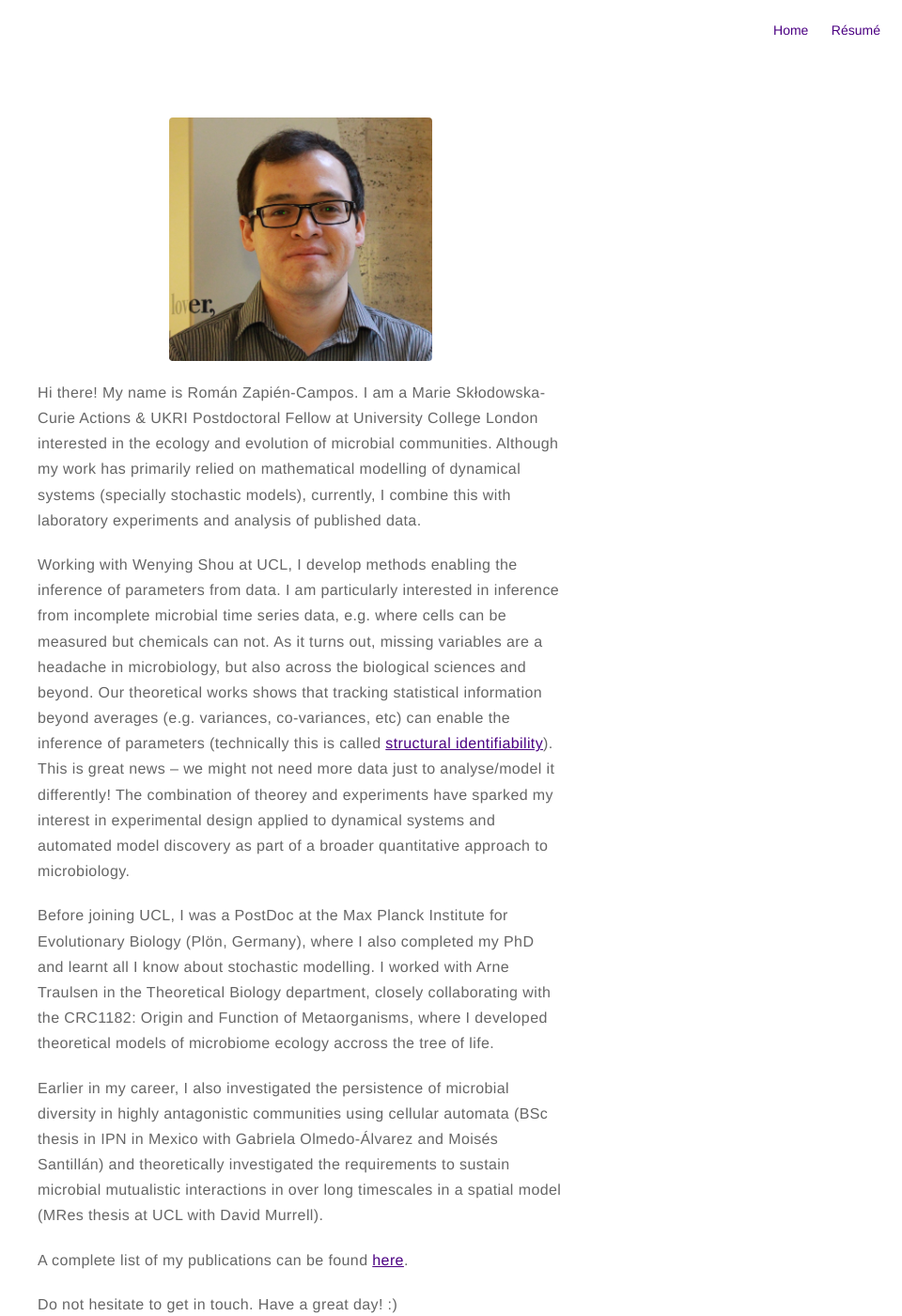
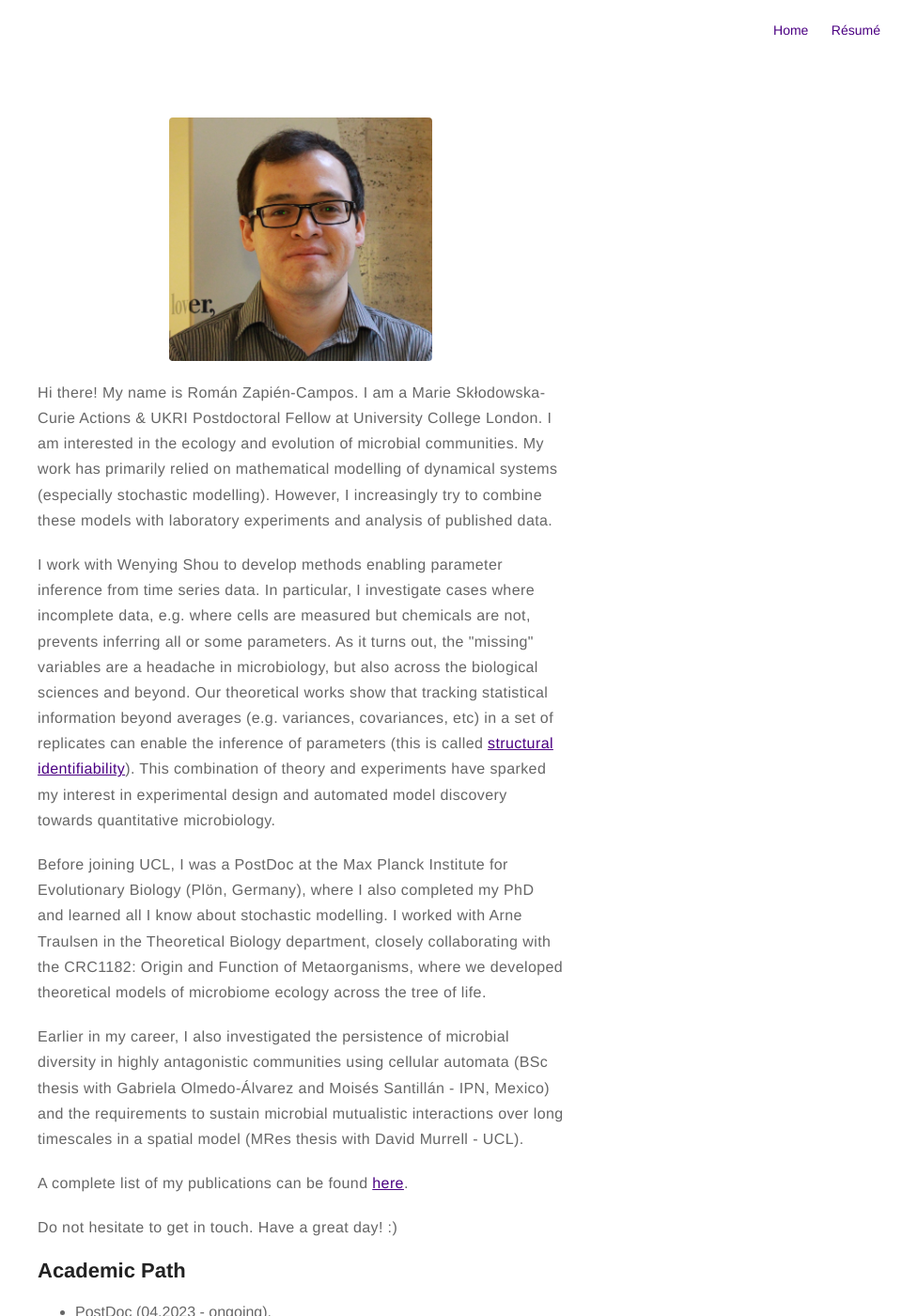
Before and after one commit to romanzapien/romanzapien.github.io, a Jekyll site: the page built from about.md, in a window 1280 px wide and 1400 px high. Shown: the whole window at 94% size, without its empty margins (320-1280 px from the left). Built offline with Jekyll 4.4.1, drawn with Linux system fonts in a browser that asks for light colours.

Commit message:
Update about.md

```diff
--- a/about.md
+++ b/about.md
@@ -4,13 +4,13 @@ layout: page
 ---
 ![Profile Image]({{ site.url }}/{{ site.picture }})
 
-<p>Hi there! My name is Román Zapién-Campos. I am a Marie Skłodowska-Curie Actions & UKRI Postdoctoral Fellow at University College London interested in the ecology and evolution of microbial communities. Although my work has primarily relied on mathematical modelling of dynamical systems (specially stochastic models), currently, I combine this with laboratory experiments and analysis of published data.</p>
+<p>Hi there! My name is Román Zapién-Campos. I am a Marie Skłodowska-Curie Actions & UKRI Postdoctoral Fellow at University College London. I am interested in the ecology and evolution of microbial communities. My work has primarily relied on mathematical modelling of dynamical systems (especially stochastic modelling). However, I increasingly try to combine these models with laboratory experiments and analysis of published data.</p>
 
-<p>Working with Wenying Shou at UCL, I develop methods enabling the inference of parameters from data. I am particularly interested in inference from incomplete microbial time series data, e.g. where cells can be measured but chemicals can not. As it turns out, missing variables are a headache in microbiology, but also across the biological sciences and beyond. Our theoretical works shows that tracking statistical information beyond averages (e.g. variances, co-variances, etc) can enable the inference of parameters (technically this is called <a href="https://en.wikipedia.org/wiki/Structural_identifiability">structural identifiability</a>). This is great news – we might not need more data just to analyse/model it differently! The combination of theorey and experiments have sparked my interest in experimental design applied to dynamical systems and automated model discovery as part of a broader quantitative approach to microbiology.</p>
+<p>I work with Wenying Shou to develop methods enabling parameter inference from time series data. In particular, I investigate cases where incomplete data, e.g. where cells are measured but chemicals are not, prevents inferring all or some parameters. As it turns out, the "missing" variables are a headache in microbiology, but also across the biological sciences and beyond. Our theoretical works show that tracking statistical information beyond averages (e.g. variances, covariances, etc) in a set of replicates can enable the inference of parameters (this is called <a href="https://en.wikipedia.org/wiki/Structural_identifiability">structural identifiability</a>). This combination of theory and experiments have sparked my interest in experimental design and automated model discovery towards quantitative microbiology.</p>
 
-<p>Before joining UCL, I was a PostDoc at the Max Planck Institute for Evolutionary Biology (Plön, Germany), where I also completed my PhD and learnt all I know about stochastic modelling. I worked with Arne Traulsen in the Theoretical Biology department, closely collaborating with the CRC1182: Origin and Function of Metaorganisms, where I developed theoretical models of microbiome ecology accross the tree of life.</p>
+<p>Before joining UCL, I was a PostDoc at the Max Planck Institute for Evolutionary Biology (Plön, Germany), where I also completed my PhD and learned all I know about stochastic modelling. I worked with Arne Traulsen in the Theoretical Biology department, closely collaborating with the CRC1182: Origin and Function of Metaorganisms, where we developed theoretical models of microbiome ecology across the tree of life.</p>
 
-<p>Earlier in my career, I also investigated the persistence of microbial diversity in highly antagonistic communities using cellular automata (BSc thesis in IPN in Mexico with Gabriela Olmedo-Álvarez and Moisés Santillán) and theoretically investigated the requirements to sustain microbial mutualistic interactions in over long timescales in a spatial model (MRes thesis at UCL with David Murrell).</p>
+<p>Earlier in my career, I also investigated the persistence of microbial diversity in highly antagonistic communities using cellular automata (BSc thesis with Gabriela Olmedo-Álvarez and Moisés Santillán - IPN, Mexico) and the requirements to sustain microbial mutualistic interactions over long timescales in a spatial model (MRes thesis with David Murrell - UCL).</p>
 
 <p>A complete list of my publications can be found <a href="https://scholar.google.com/citations?user=TyfoFisAAAAJ&hl=en">here</a>.</p>
 
```
